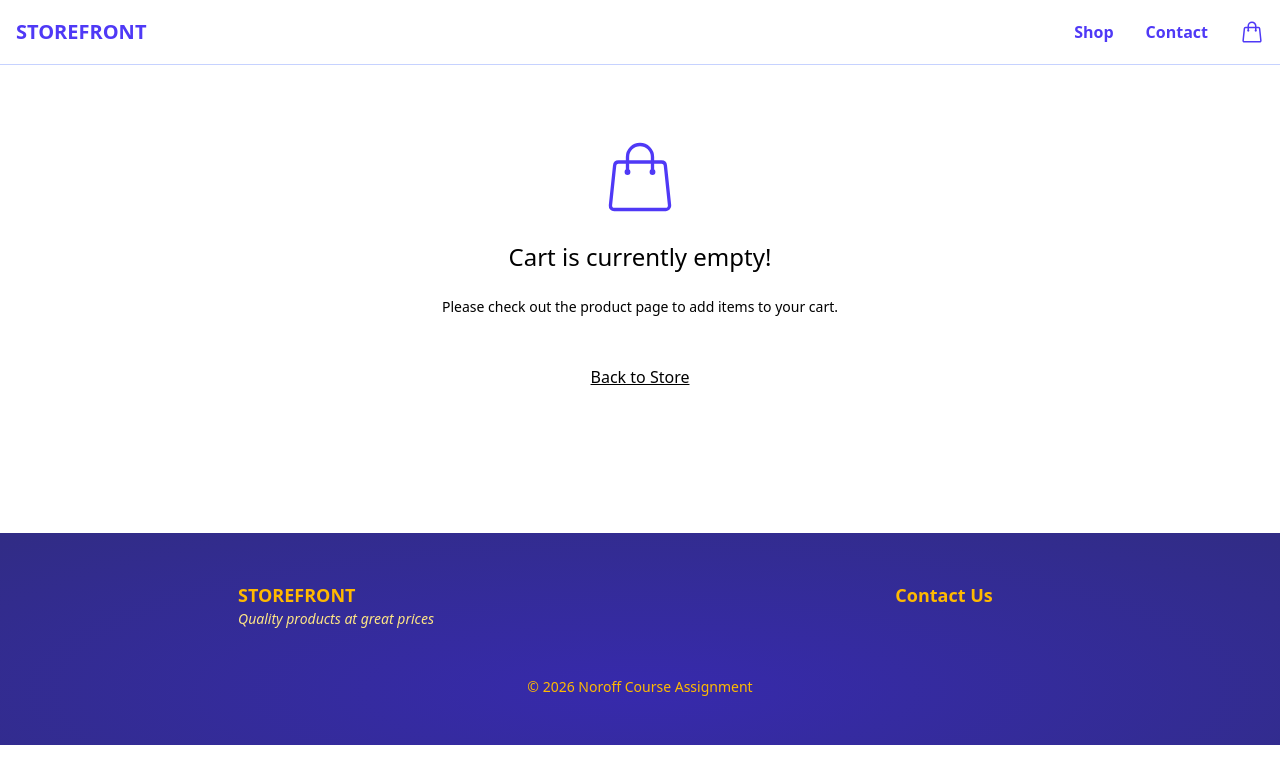
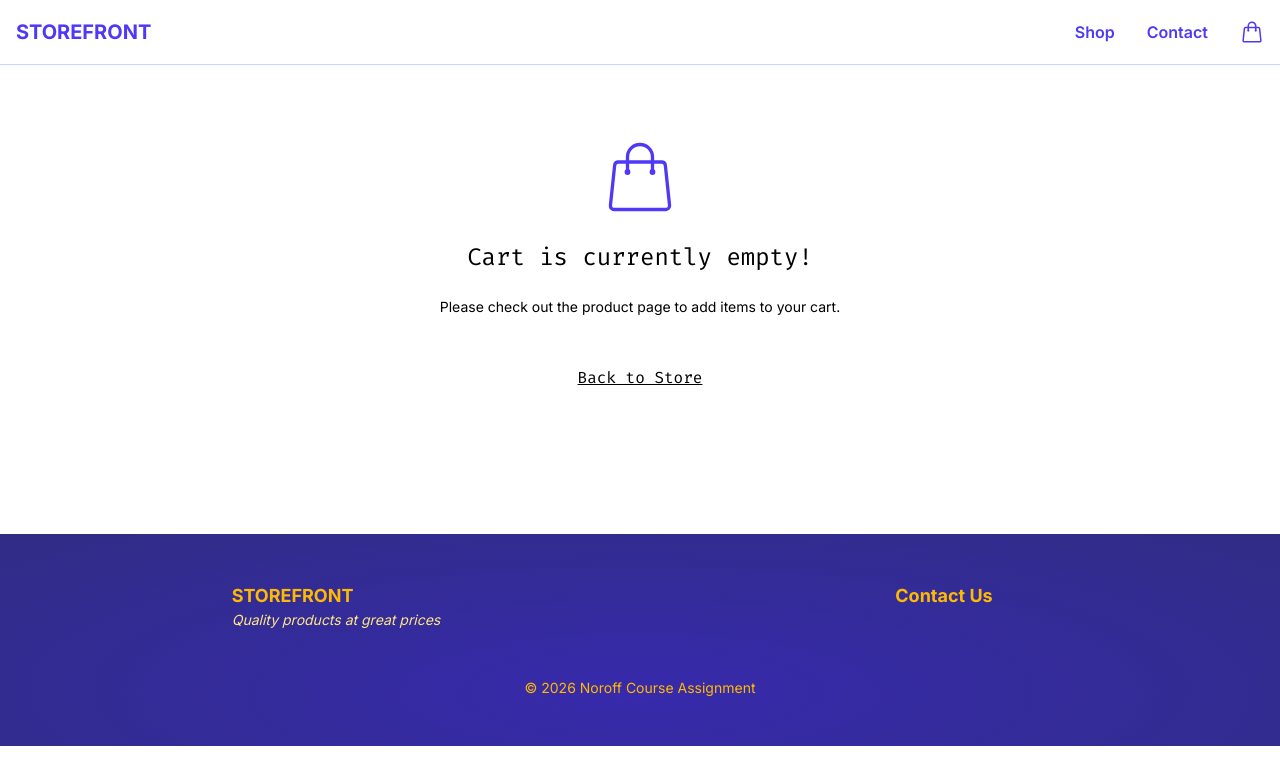
Before and after one commit to NoroffFEU/jsfw-2025-v1-tina-js-framework, a Next.js app in the folder storefront/: page /cart in a window 1280 px wide. Shown: the top 784 px of the page. Built offline with nearby package versions, Linux system fonts and the light colour scheme.

Commit message:
STYLE adds custom heading and body, FEAT: adds breadcrumb nav (incomplete)

```diff
--- a/storefront/app/cart/checkout/success/page.tsx
+++ b/storefront/app/cart/checkout/success/page.tsx
@@ -17,7 +17,7 @@ export default function CheckoutSuccessPage() {
           d="M9 12.75 11.25 15 15 9.75M21 12a9 9 0 1 1-18 0 9 9 0 0 1 18 0Z"
         />
       </svg>
-      <h1 className="text-2xl ">
+      <h1 className="font-heading text-2xl ">
         Order Confirmed!
       </h1>
       <p className="text-sm">Thank you for your purchase. Your order has been received and is being
--- a/storefront/app/cart/page.tsx
+++ b/storefront/app/cart/page.tsx
@@ -25,12 +25,12 @@ export default function CartPage() {
             />
           </svg>
 
-          <h2 className="text-2xl"> Cart is currently empty!</h2>
-          <p className="text-sm">
+          <h2 className="font-heading text-2xl"> Cart is currently empty!</h2>
+          <p className="font-body text-sm">
             Please check out the product page to add items to your cart.
           </p>
           <div className="py-6">
-            <Link href="shop/" className="underline hover:text-indigo-600 ">
+            <Link href="shop/" className="font-heading underline hover:text-indigo-600 ">
               Back to Store
             </Link>
           </div>
--- a/storefront/app/globals.css
+++ b/storefront/app/globals.css
@@ -6,10 +6,8 @@
 } */
 
 @theme inline {
-  /* --color-background: var(--background);
-  --color-foreground: var(--foreground);
-  --font-sans: var(--font-geist-sans);
-  --font-mono: var(--font-geist-mono); */
+ --font-heading: var(--font-heading);
+  --font-body: var(--font-body);
 }
 
 @media (prefers-color-scheme: dark) {
--- a/storefront/app/layout.tsx
+++ b/storefront/app/layout.tsx
@@ -3,7 +3,19 @@ import type { Metadata } from "next";
 import "./globals.css";
 import Footer from "@/components/layout/Footer";
 import Header from "@/components/layout/Header";
+import { Fira_Code, Inter } from 'next/font/google'
 
+const heading = Fira_Code({
+  subsets: ['latin'],
+  variable: '--font-heading',
+  display: 'swap',
+})
+
+const body = Inter({
+  subsets: ['latin'],
+  variable: '--font-body',
+  display: 'swap',
+})
 
 
 export const metadata: Metadata = {
@@ -17,14 +29,11 @@ export default function RootLayout({
   children: React.ReactNode;
 }>) {
   return (
-    <html lang="en" >
-      <body
-        className=" "
-      >
+  <html lang="en" className={`${heading.variable} ${body.variable}`}>
+      <body className="font-body">
         <Header />
-        <main >{children}</main>
-
-        <Footer/>
+        <main>{children}</main>
+        <Footer />
       </body>
     </html>
   );
--- a/storefront/app/page.tsx
+++ b/storefront/app/page.tsx
@@ -8,7 +8,8 @@ export default async function Home() {
   return (
     <div>
       <main className="flex min-h-screen w-full max-w-3xl flex-col items-center justify-between py-32 px-16 bg-white dark:bg-black sm:items-start">
-        <h1>Hello there</h1>
+        <h1 className="font-heading">Hello there this is the store heading </h1>
+        <p className="font-body">this is the body it is a text bla bla</p>
         <Link href="/shop"> Shop </Link>
         <Link href="/contact"> Contact Us </Link>
         <SearchBar products={products} />
--- a/storefront/app/shop/page.tsx
+++ b/storefront/app/shop/page.tsx
@@ -1,12 +1,21 @@
+
 import { getProducts } from "@/services/api";
 import { ProductGrid } from "@/components/ProductGrid";
+import { useSelectedLayoutSegments } from "next/navigation";
 
 export default async function ProductsPage() {
-
+const segments = useSelectedLayoutSegments
     const products = await getProducts();
 
     return (
+
       <div className="">
+          <ul>
+      {segments.map((segment, index) => (
+        <li key={index}>{segment}</li>
+      ))}
+    </ul>
+
         <h1 className="text-2xl font-bold">Products</h1>
         <ProductGrid products={products} />
       </div>
--- a/storefront/components/ui/card/Card.tsx
+++ b/storefront/components/ui/card/Card.tsx
@@ -1,5 +1,3 @@
-
-//link to product id
 import Image from "next/image";
 import { Product} from "@/schemas/productSchema";
 import Link from "next/link";
@@ -27,20 +25,20 @@ export function Card({ product }: { product: Product }) {
         />
 
         {hasDiscount && (
-          <div className="absolute top-0 left-0 bg-indigo-200 text-indigo-800 px-2 py-1 m-2  text-sm font-medium">
+          <div className="absolute top-0 left-0 bg-indigo-200 text-indigo-800 px-2 py-1 m-2  text-sm font-medium font-heading">
             -{discountPercent}%
           </div>
         )}
       </div>
 
       <div className="p-4">
-        <h3 className="text-lg font-medium mb-2">{product.title}</h3>
+        <h3 className="font-heading text-lg font-medium mb-2">{product.title}</h3>
 
-        <p className="text-gray-600 text-sm mb-4 line-clamp-2">
+        <p className="font-body text-gray-600 text-sm mb-4 line-clamp-2">
           {product.description}
         </p>
 
-        <div className="flex gap-3 items-center">
+        <div className="flex gap-3 items-center font-heading">
           {hasDiscount ? (
             <>
               <span className="font-light text-md line-through text-indigo-300">
@@ -57,17 +55,6 @@ export function Card({ product }: { product: Product }) {
           )}
 
         </div>
-
-        {/* <div className="mt-4">
-          <Link href={`/product/${product.id}`}>
-          <button
-            aria-label={`View ${product.title} in details page`}
-            className="bg-indigo-500 hover:bg-indigo-600 text-white font-bold py-2 px-4 rounded w-full"
-          >
-            View Product
-          </button>
-          </Link>
-        </div> */}
       </div>
       </Link>
     </div>
--- a/storefront/components/ui/card/ProductDetailsCard.tsx
+++ b/storefront/components/ui/card/ProductDetailsCard.tsx
@@ -7,7 +7,7 @@ import { CartButton } from "@/components/CartButton";
 
 export default function ProductDetailsCard({ product }: { product: Product }) {
   return (
-    <div className="max-w-6xl mx-auto px-4 py-8">
+    <div className="max-w-6xl mx-auto px-4 py-8 font-body">
       <div className="bg-indigo-200 grid md:grid-cols-2 gap-8 md:p-12 sm:p-6">
         <div className="overflow-hidden">
           <CardHeader product={product} />
@@ -58,9 +58,9 @@ export function CardHeader({ product }: { product: Product }) {
 export function CardMain({ product }: { product: Product }) {
   return (
     <div className="space-y-6">
-      <h2 className="font-bold text-3xl">{product.title}</h2>
+      <h2 className="font-heading font-bold text-3xl">{product.title}</h2>
       <RatingSection rating={product.rating} />
-      <p className="text-gray-700 text-base">{product.description}</p>
+      <p className="font-body text-gray-700 text-base">{product.description}</p>
       <TagsSection tags={product.tags} />
     </div>
   );
@@ -70,7 +70,7 @@ export function CardFooter({ product }: { product: Product }) {
   const hasDiscount = product.discountedPrice < product.price;
 
   return (
-    <div className="flex ">
+    <div className="flex font-heading">
       {hasDiscount && (
         <div className="flex flex-1 line-through">
           {" "}
```
